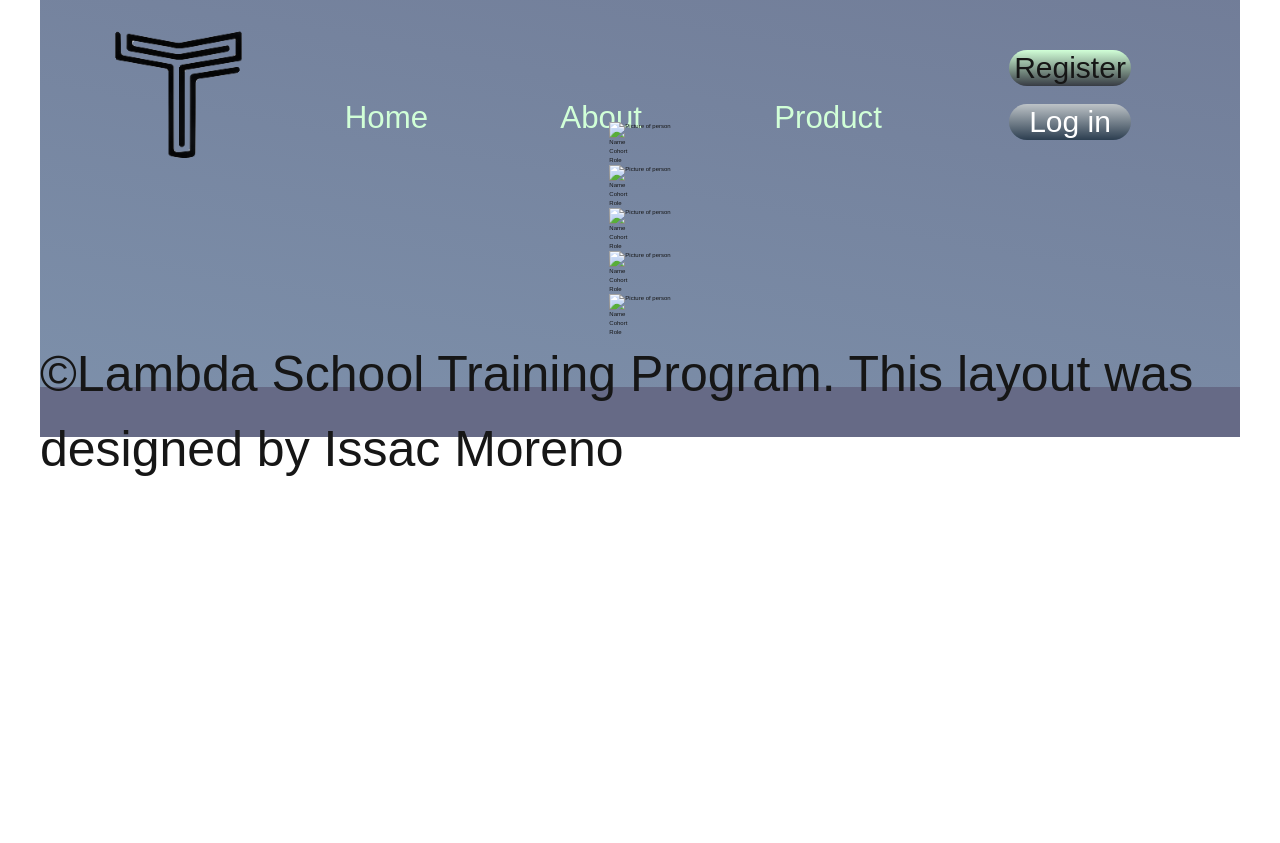
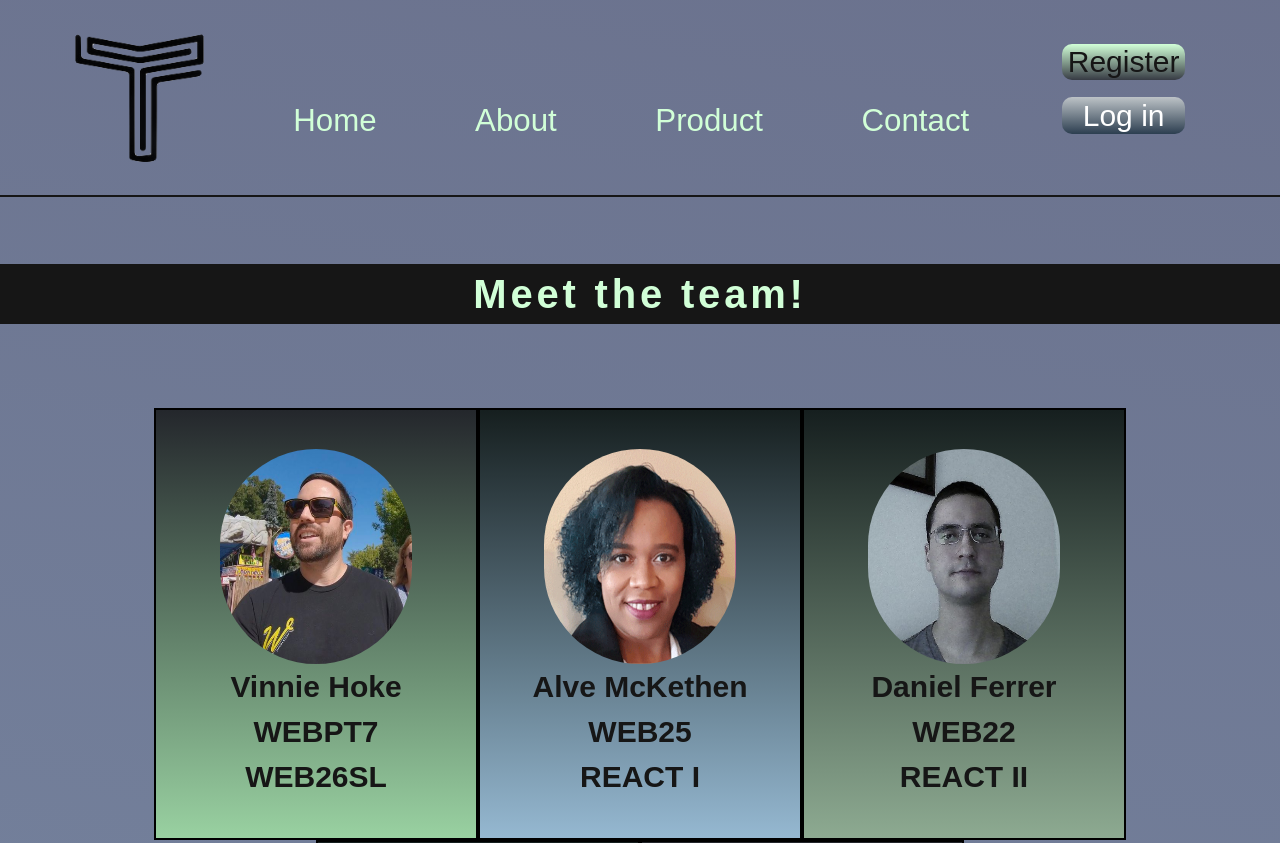
Before and after one commit to tripsplit-bw/marketing, a plain HTML site: page about.html in a window 1280 px wide. Shown: the top 843 px of the page. Before the commit the page ends 800 px from the top, so only its background shows below. Drawn offline with Linux system fonts and the light colour scheme.

Commit message:
Finished about page CSS

```diff
--- a/about.html
+++ b/about.html
@@ -7,10 +7,11 @@
     <link rel="stylesheet" href="css/index.css">
     <title>Document</title>
 </head>
+
 <body>
     <div class = "aboutContainer">
 
-        <header>
+        <header class = "aboutHeader">
 
             <div class = "navBar">
 
@@ -22,6 +23,7 @@
                     <a href="home.html">Home</a>
                     <a href="about.html">About</a>
                     <a href="home.html">Product</a>
+                    <a href="#contact">Contact</a>
                     <div class = "buttons">
                         <button class = "register">Register</button>
                         <button class = "logIn">Log in</button>
@@ -33,41 +35,44 @@
         </header>
 
         <section id = "about">
+            <div class = "text">
+                <h2>Meet the team!</h2>
+            </div>
             <div class = "students">
 
-                <div class = "studentInfo">
-                    <img src="" alt="Picture of person">
-                    <p>Name</p>
-                    <p>Cohort</p>
-                    <p>Role</p>
+                <div class = "studentInfo" id = "vinnie">
+                    <img src="img/Vinnie.png" alt="Picture of Vinnie">
+                    <p>Vinnie Hoke</p>
+                    <p>WEBPT7</p>
+                    <p>WEB26SL</p>
                 </div>
 
-                <div class = "studentInfo">
-                    <img src="" alt="Picture of person">
-                    <p>Name</p>
-                    <p>Cohort</p>
-                    <p>Role</p>
+                <div class = "studentInfo" id = "alve">
+                    <img src="img/Alve.png" alt="Picture of Alve">
+                    <p>Alve McKethen</p>
+                    <p>WEB25</p>
+                    <p>REACT I</p>
                 </div>
 
-                <div class = "studentInfo">
-                    <img src="" alt="Picture of person">
-                    <p>Name</p>
-                    <p>Cohort</p>
-                    <p>Role</p>
+                <div class = "studentInfo" id = "daniel">
+                    <img src="img/Daniel.png" alt="Picture of Daniel">
+                    <p>Daniel Ferrer</p>
+                    <p>WEB22</p>
+                    <p>REACT II</p>
                 </div>
 
-                <div class = "studentInfo">
-                    <img src="" alt="Picture of person">
-                    <p>Name</p>
-                    <p>Cohort</p>
-                    <p>Role</p>
+                <div class = "studentInfo" id = "grissobel">
+                    <img src="img/Grissobel.png" alt="Picture of Grissobel">
+                    <p>Grissobel Payonk</p>
+                    <p>WEB23</p>
+                    <p>Backend Developer</p>
                 </div>
 
-                <div class = "studentInfo">
-                    <img src="" alt="Picture of person">
-                    <p>Name</p>
-                    <p>Cohort</p>
-                    <p>Role</p>
+                <div class = "studentInfo" id = "issac">
+                    <img src="img/Issac.png" alt="Picture of Issac">
+                    <p>Issac Moreno</p>
+                    <p>WEB26</p>
+                    <p>User Interface / Design</p>
                 </div>
             </div>
 
@@ -83,8 +88,8 @@
             </div>
         </section> -->
 
-    <footer>
-        ©Lambda School Training Program. This layout was designed by Issac Moreno
+    <footer id = "aboutFooter">
+        <p>©Lambda School Training Program. This layout was designed by Issac Moreno</p>
     </footer>
 </div>
 </body>
--- a/less/about-navigation.less
+++ b/less/about-navigation.less
@@ -1,7 +1,9 @@
-header {
+.aboutHeader {
     width: 100%;
-    vertical-align: center;
-    height: 50em;
+    max-width: 100%;
+    border-bottom: 2px solid @black;
+    height: 80em;
+    margin-bottom: 3em;
 }
 .navBar {
 
@@ -24,13 +26,19 @@ header {
         }
         .buttons {
             flex-direction: column;
-
+            height: 120%;
             .register {
                 margin-bottom: 0.5em;
             }
 
+
             button {
+                border-radius: 10px;
                 width: 110%;
+
+                &:hover {
+                    border: 0px;
+                }
             }
         }
 
--- a/less/about.less
+++ b/less/about.less
@@ -1,13 +1,81 @@
+
 .aboutContainer {
     .flex(center,center, 100%);
     flex-direction: column;
     background: linear-gradient(10deg,#95b8d1, #666a86);
     background-size:400% 400%;
-    width: 1200px;
+    width: 100%;
     margin: 0 auto;
+
 }
 
 #about {
     .flex(center, center, 100%);
     flex-direction: column;
+    padding-bottom: 50em;
+    height: 400em;
+
+    .text {
+        letter-spacing: 2.5em;
+        background: @black;
+        color: @mint;
+        text-align: center;
+        width: 100%;
+        margin-bottom: 55em;
+    }
+
 }
+.students {
+    .flex(center, center, 100%);
+    flex-wrap: wrap;
+
+
+    .studentInfo {
+        .flex(center, center, 25%);
+        flex-direction: column;
+        border: 2px solid black;
+        text-align: center;
+        flex-wrap: wrap;
+        height: 60%;
+
+        img {
+            height: 50%;
+            width: 60%;
+            border-radius: 360px;
+        }
+        p {
+            // padding-top: 1em;
+            font-weight: 650;
+            font-size: 3rem;
+        }
+    }//STUDENT INFO
+
+    #vinnie {
+        background: @vinnie;
+    }
+
+    #alve {
+        background: @alve;
+    }
+
+    #grissobel {
+        background: @grissobel;
+    }
+
+    #daniel {
+        background: @daniel;
+    }
+
+    #issac {
+        background: @issac;
+    }
+}
+
+#aboutFooter {
+    width: 100%;
+    position: relative;
+    top: 2em;
+    padding: 2% 0;
+    font-size: 3.5rem;
+    font-weight: 900;
+}
--- a/less/home-navigation.less
+++ b/less/home-navigation.less
@@ -1,6 +1,6 @@
 header {
     max-width: 100%;
-
+    height: 200em;
     #headerContainer {
         display: flex;
         justify-content: center;
--- a/less/variables.less
+++ b/less/variables.less
@@ -5,6 +5,12 @@
 @text-color: @black;
 @header-bg: @light-lavender;
 @section-background: @green;
+
+@vinnie: linear-gradient(to bottom, #24272c, #99d1a1);
+@alve: linear-gradient(to bottom, #161f1f, #95B8D1);
+@grissobel: linear-gradient(to bottom, #161f1f, #9b8daa);
+@issac: linear-gradient(to bottom, #24272c, #7e3b3b);
+@daniel: linear-gradient(to bottom, #161f1f, #8daa91);
 
 
 /////////////////////////////////////////////SETTING COLORS TO VARIABLES\\\\\\\\\\\\\\\\\\\\\\\\\\\\\\\\\\\\\\\\\\\\\\\\\\\\\\\\\\\\\\\\\\\\\
@@ -18,4 +24,6 @@
 @register: linear-gradient(to top, #373b44, @mint);
 @login: linear-gradient(to bottom, #bdc3c7, #2c3e50);
 
+
+
 @midSection-bg: linear-gradient(to top, @green, @jeans);
```
Also changed, not shown: css/index.css, img/Alve.png (added), img/Daniel.png (added), img/Grissobel.png (added), img/Issac.png (added), img/Vinnie.png (added).
